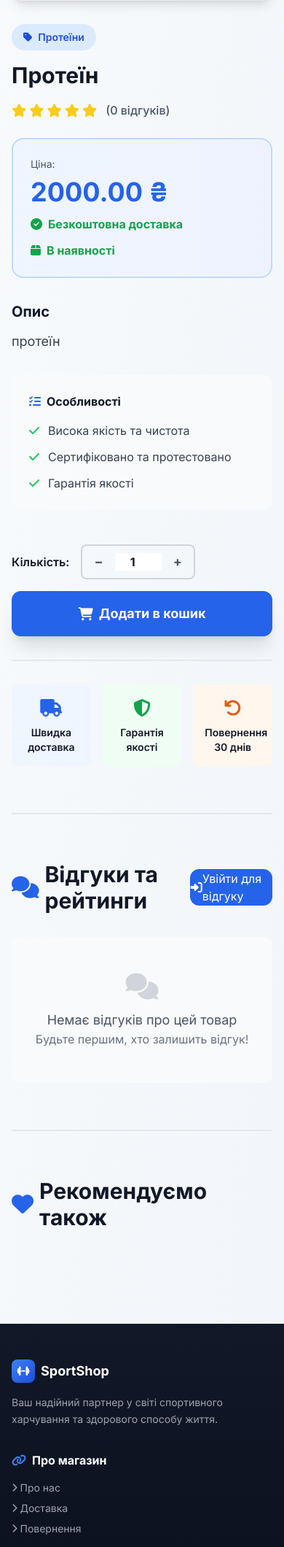
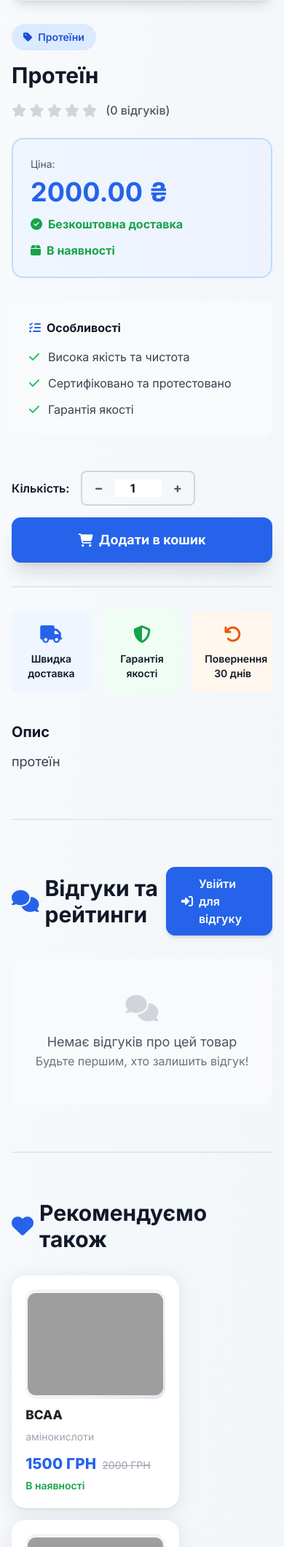
Before and after one commit to xcursi322/prakt, a Django app: page /product/1/ in a window 390 px wide. Shown: the part 505-2625 px from the top of the page at 73% size. Run offline with Django 5.2, Linux system fonts and the light colour scheme; data comes from the database, SQL or seed files in the repository; both versions use the stored data as it was after the commit; some libraries are stand-ins or nearby versions; grey boxes are pictures that could not be loaded.

Commit message:
файли для рендеру

```diff
--- a/shop/static/shop/style.css
+++ b/shop/static/shop/style.css
@@ -1901,6 +1901,16 @@
 	cursor: pointer;
 }
 
+.delivery-faq summary:focus {
+	outline: none;
+}
+
+.delivery-faq summary:focus-visible {
+	outline: none;
+	box-shadow: 0 0 0 2px rgba(37, 99, 235, 0.45);
+	border-radius: 8px;
+}
+
 .delivery-faq p {
 	margin-top: 0.6rem;
 	color: #64748b;
@@ -1920,6 +1930,24 @@
 	box-shadow: 0 20px 36px rgba(249, 115, 22, 0.25);
 }
 
+html.theme-dark .delivery-faq details {
+	background: #ffffff;
+	border-color: #e2e8f0;
+	box-shadow: 0 10px 22px rgba(15, 23, 42, 0.08);
+}
+
+html.theme-dark .delivery-faq summary {
+	color: #001027;
+}
+
+html.theme-dark .delivery-faq p {
+	color: #475569;
+}
+
+html.theme-dark .delivery-faq summary:focus-visible {
+	box-shadow: 0 0 0 2px rgba(96, 165, 250, 0.55);
+}
+
 @media (max-width: 768px) {
 	.delivery-hero {
 		padding: 2.2rem 1.8rem;
--- a/shop/templates/shop/delivery.html
+++ b/shop/templates/shop/delivery.html
@@ -149,7 +149,7 @@
         </details>
         <details>
             <summary>Що робити, якщо посилка пошкоджена?</summary>
-            <p>Складіть акт у відділенні та повідомте нас. Ми замінимо товар або повернемо кошти.</p>
+            <p>Напишіть нам на електронну пошту або зателефонуйте на гарячу лінію для вирішення питання.</p>
         </details>
     </div>
 </section>
--- a/shop/templates/shop/index.html
+++ b/shop/templates/shop/index.html
@@ -14,7 +14,6 @@
 {% else %}
     <!-- Default Welcome Section -->
     <div class="bg-gradient-to-r from-blue-600 to-blue-400 text-white rounded-2xl shadow-lg mb-12 p-8">
-        <h1 class="text-4xl font-bold mb-4">Ласкаво просимо до SportShop!</h1>
         <p class="text-lg text-blue-100 mb-4">
             Ми пропонуємо найкращу якість спортивного харчування та товарів для здорового способу життя.
         </p>
--- a/shop/templates/shop/product_detail.html
+++ b/shop/templates/shop/product_detail.html
@@ -45,7 +45,11 @@
         <div class="flex items-center gap-3 mb-6">
             <div class="flex gap-1">
                 {% for i in "12345" %}
-                    <i class="fas fa-star text-yellow-400 text-lg"></i>
+                    {% if forloop.counter <= aggregate_avg_rating %}
+                        <i class="fas fa-star text-yellow-400 text-lg"></i>
+                    {% else %}
+                        <i class="fas fa-star text-gray-300 text-lg"></i>
+                    {% endif %}
                 {% endfor %}
             </div>
             <span class="text-gray-600 font-medium">({{ review_count }} відгуків)</span>
@@ -64,9 +68,15 @@
                     </span>
                 {% endif %}
             </div>
-            <p class="text-green-600 font-bold mt-3 flex items-center gap-2">
-                <i class="fas fa-check-circle"></i> Безкоштовна доставка
-            </p>
+            {% if delivery_is_free %}
+                <p class="text-green-600 font-bold mt-3 flex items-center gap-2">
+                    <i class="fas fa-check-circle"></i> Безкоштовна доставка
+                </p>
+            {% else %}
+                <p class="text-blue-600 font-bold mt-3 flex items-center gap-2">
+                    <i class="fas fa-truck"></i> Доставка від {{ min_delivery_cost }} ₴
+                </p>
+            {% endif %}
             {% if product.stock_quantity > 0 %}
                 <p class="text-green-600 font-bold mt-3 flex items-center gap-2">
                     <i class="fas fa-box"></i> В наявності
@@ -76,14 +86,6 @@
                     <i class="fas fa-ban"></i> Товар закінчився
                 </p>
             {% endif %}
-        </div>
-
-        <!-- Description -->
-        <div class="mb-8">
-            <h2 class="text-xl font-bold text-gray-900 mb-3">Опис</h2>
-            <p class="text-gray-700 leading-relaxed text-lg">
-                {{ product.description }}
-            </p>
         </div>
 
         <!-- Features (Optional) -->
@@ -128,7 +130,7 @@
                     <i class="fas fa-shopping-cart"></i> Додати в кошик
                 </button>
             {% else %}
-                <button type="button" class="btn btn-secondary w-full py-4 text-lg font-bold opacity-70 cursor-not-allowed" disabled>
+                <button type="button" class="btn btn-secondary w-full py-4 text-lg font-bold opacity-70 cursor-not-allowed inline-flex items-center justify-center gap-2" disabled>
                     <i class="fas fa-ban"></i> Немає в наявності
                 </button>
             {% endif %}
@@ -154,6 +156,14 @@
     </div>
 </div>
 
+<!-- Description -->
+<div class="mt-10 mb-6 fade-in-up">
+    <h2 class="text-xl font-bold text-gray-900 mb-3">Опис</h2>
+    <p class="text-gray-700 leading-relaxed text-lg">
+        {{ product.description }}
+    </p>
+</div>
+
 <!-- Reviews Section -->
 <div class="mt-16 pt-16 border-t-2 border-gray-200 fade-in-up">
     <div class="flex items-center justify-between mb-8">
@@ -161,11 +171,11 @@
             <i class="fas fa-comments text-blue-600"></i> Відгуки та рейтинги
         </h2>
         {% if customer_id %}
-            <a href="{% url 'shop:add_review' product.id %}" class="btn btn-primary">
+            <a href="{% url 'shop:add_review' product.id %}" class="btn btn-primary inline-flex items-center gap-2 px-5 py-2.5 rounded-xl font-semibold shadow-md hover:shadow-lg transition">
                 <i class="fas fa-pen"></i> Залишити відгук
             </a>
         {% else %}
-            <a href="{% url 'shop:login' %}" class="btn btn-primary">
+            <a href="{% url 'shop:login' %}" class="btn btn-primary inline-flex items-center gap-2 px-5 py-2.5 rounded-xl font-semibold shadow-md hover:shadow-lg transition">
                 <i class="fas fa-sign-in-alt"></i> Увійти для відгуку
             </a>
         {% endif %}
@@ -291,25 +301,37 @@
     <h2 class="text-3xl font-bold text-gray-900 mb-8 flex items-center gap-2">
         <i class="fas fa-heart text-blue-600"></i> Рекомендуємо також
     </h2>
-    <div class="grid grid-cols-1 sm:grid-cols-2 lg:grid-cols-4 gap-6">
+    <div class="flex flex-wrap gap-4">
         {% for p in related_products|slice:":4" %}
-            <a href="{% url 'shop:product_detail' p.id %}" class="product-card group">
-                <div class="product-image-wrapper">
+            <a href="{% url 'shop:product_detail' p.id %}" class="product-card-perfect group" data-product-name="{{ p.name|lower }}">
+                <div class="product-card-perfect-imgwrap">
                     {% if p.image %}
-                        <img src="{{ p.image.url }}" alt="{{ p.name }}" class="product-image">
+                        <img src="{{ p.image.url }}" alt="{{ p.name }}" class="product-card-perfect-img" loading="lazy">
                     {% else %}
-                        <div class="w-full h-full bg-gray-200 flex items-center justify-center">
-                            <i class="fas fa-box text-gray-400 text-2xl"></i>
-                        </div>
+                        <div class="no-image"><i class="fas fa-box"></i></div>
                     {% endif %}
                 </div>
-                <div class="product-info">
-                    <h3 class="product-name">{{ p.name }}</h3>
-                    <div class="product-footer">
-                        <div class="product-price">{{ p.price }} ₴</div>
-                    </div>
+
+                <div class="product-card-perfect-title">{{ p.name }}</div>
+                <div class="text-sm text-gray-400 -mt-4 leading-relaxed">{{ p.description|truncatechars:60 }}</div>
+
+                <div class="flex items-baseline gap-2 mt-2">
+                    <div class="product-card-perfect-price">{{ p.price|floatformat:0 }} ГРН</div>
+                    {% if p.old_price %}
+                        <div class="text-sm text-gray-400 line-through">{{ p.old_price|floatformat:0 }} ГРН</div>
+                    {% endif %}
                 </div>
+
+                {% if p.stock_quantity > 0 %}
+                    <div class="text-sm text-green-600 font-semibold mt-1">В наявності</div>
+                {% else %}
+                    <div class="text-sm text-red-600 font-semibold mt-1">Товар закінчився</div>
+                {% endif %}
             </a>
+        {% empty %}
+            <div class="col-span-full text-center py-8 bg-gray-50 rounded-xl border border-gray-200">
+                <p class="text-gray-600">Поки що немає рекомендацій</p>
+            </div>
         {% endfor %}
     </div>
 </div>
--- a/shop/views.py
+++ b/shop/views.py
@@ -3,7 +3,7 @@
 from django.template.loader import render_to_string
 from django.urls import reverse
 from django.db import transaction
-from django.db.models import F
+from django.db.models import F, Avg
 
 
 from .models import Product, OrderItem, Category, Order, Customer, Review, ReviewReply
@@ -120,6 +120,15 @@
     product = get_object_or_404(Product, id=product_id)
     reviews = product.reviews.select_related('customer').prefetch_related('replies')
     review_count = reviews.count()
+    rating_stats = reviews.aggregate(avg_rating=Avg('rating'))
+    avg_rating = rating_stats.get('avg_rating')
+    aggregate_avg_rating = int(round(avg_rating)) if avg_rating is not None else 0
+    min_delivery_cost = min(
+        _get_delivery_cost(product.price, 'np_branch'),
+        _get_delivery_cost(product.price, 'courier_kyiv')
+    )
+    delivery_is_free = min_delivery_cost == 0
+    related_products = Product.objects.exclude(id=product.id).order_by('-created_at')[:8]
     customer_id = request.session.get('customer_id')
     is_admin = False
 
@@ -134,6 +143,10 @@
         'product': product,
         'reviews': reviews,
         'review_count': review_count,
+        'aggregate_avg_rating': aggregate_avg_rating,
+        'min_delivery_cost': min_delivery_cost,
+        'delivery_is_free': delivery_is_free,
+        'related_products': related_products,
         'customer_id': customer_id,
         'is_admin': is_admin
     })
```
Also changed, not shown: db.sqlite3.
